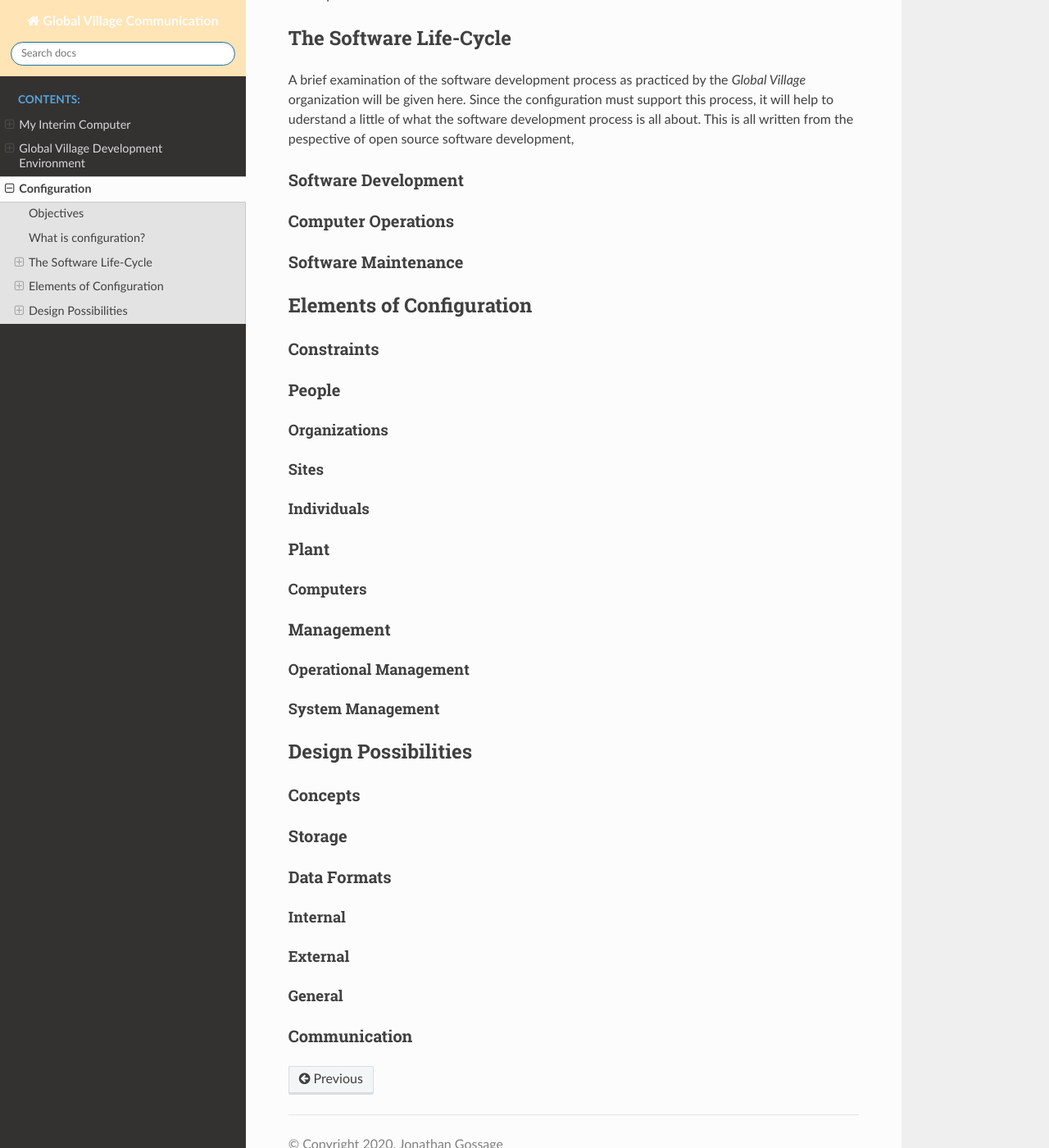
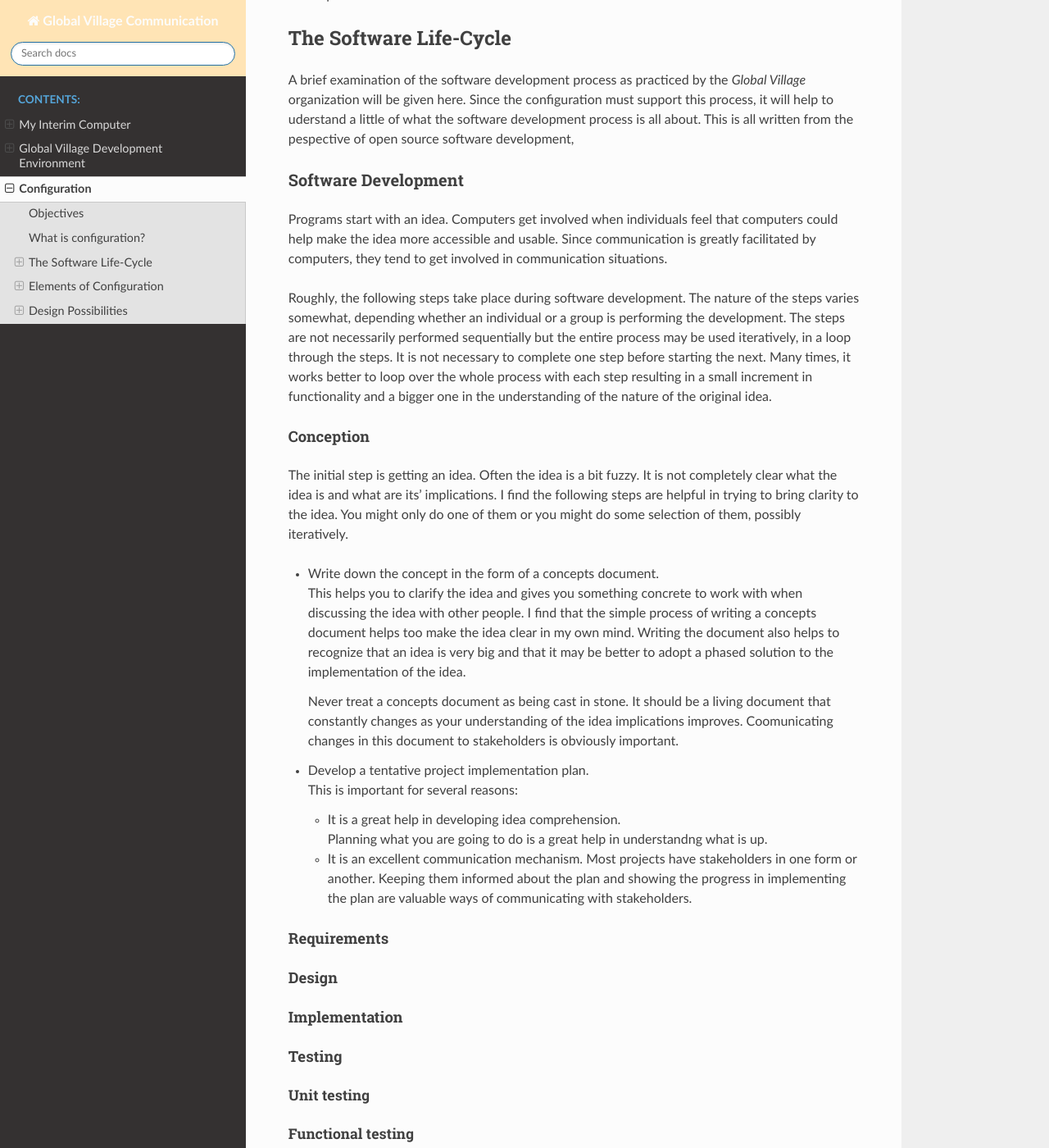
Before and after one commit to globalvillagesoftware/infrastructure, a Sphinx documentation site: the page built from docs/no-batchfile/source/configuration.rst, in a window 1280 px wide and 1400 px high, scrolled down 649 px. Shown: the whole window at 82% size. Built offline with Sphinx 7.4.7 and the Read the Docs theme 2.0.0, drawn with Linux system fonts in a browser that asks for light colours; some of the changed text lies outside the part shown.

Commit message:
Add content.

```diff
--- a/docs/no-batchfile/source/configuration.rst
+++ b/docs/no-batchfile/source/configuration.rst
@@ -45,6 +45,74 @@ open source software development,
 Software Development
 ====================
 
+Programs start with an idea. Computers get involved when individuals feel that
+computers could help make the idea more accessible and usable. Since
+communication is greatly facilitated by computers, they tend to get involved in
+communication situations.
+
+Roughly, the following steps take place during software development. The nature
+of the steps varies somewhat, depending whether an individual or a group is
+performing the development. The steps are not necessarily performed sequentially
+but the entire process may be used iteratively, in a loop through the steps. It
+is not necessary to complete one step before starting the next. Many times, it
+works better to loop over the whole process with each step resulting in a small
+increment in functionality and a bigger one in the understanding of the nature
+of the original idea.
+
+Conception
+----------
+
+The initial step is getting an idea. Often the idea is a bit fuzzy. It is not
+completely clear what the idea is and what are its' implications. I find the
+following steps are helpful in trying to bring clarity to the idea. You might
+only do one of them or you might do some selection of them, possibly
+iteratively.
+
+* Write down the concept in the form of a concepts document. |br|
+  This helps you to clarify the idea and gives you something concrete to work
+  with when discussing the idea with other people. I find that the simple
+  process of writing a concepts document helps too make the idea clear in my own
+  mind. Writing the document also helps to recognize that an idea is very big
+  and that it may be better to adopt a phased solution to the implementation of
+  the idea.
+
+  Never treat a concepts document as being cast in stone. It should be a living
+  document that constantly changes as your understanding of the idea
+  implications improves. Coomunicating changes in this document to stakeholders
+  is obviously important.
+
+* Develop a tentative project implementation plan. |br|
+  This is important for several reasons:
+
+  * It is a great help in developing idea comprehension. |br|
+    Planning what you are going to do is a great help in understandng what is up.
+
+  * It is an excellent communication mechanism.
+    Most projects have stakeholders in one form or another. Keeping them
+    informed about the plan and showing the progress in implementing the plan
+    are valuable ways of communicating with stakeholders.
+
+Requirements
+------------
+
+Design
+------
+
+Implementation
+--------------
+
+Testing
+-------
+
+Unit testing
+^^^^^^^^^^^^
+
+Functional testing
+^^^^^^^^^^^^^^^^^^
+
+Deployment
+----------
+
 Computer Operations
 ===================
 
```
Also changed, not shown: other parts of docs/no-batchfile/source/configuration.rst (+18 -0 lines).
